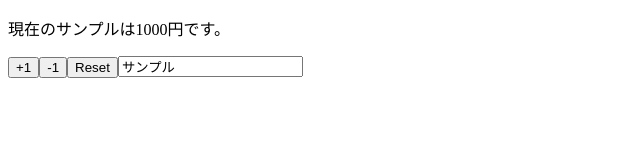
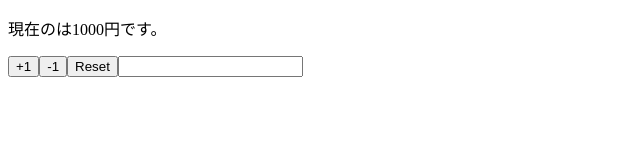
Before and after one commit to nagatake94/react-hooks-101, a React (Create React App) app in the folder react-hooks-101/: page / in a window 1280 px wide. Shown: the top 160 px of the page, without its empty margins (0-640 px from the left). Built offline with nearby package versions, Linux system fonts and the light colour scheme.

Commit message:
implement object state

```diff
--- a/react-hooks-101/src/App.js
+++ b/react-hooks-101/src/App.js
@@ -2,26 +2,21 @@ import React, { useState } from 'react';
 
 const App = props => {
 
-  const [name, setName] = useState(props.name);
-  const [price, setPrice] = useState(props.price);
-
-  const reset = () => {
-    setPrice(props.price);
-    setName(props.name);
-  }
+  const [state, setState] = useState(props);
+  const {name, price} = state;
 
   return (
     <React.Fragment>
-      <p>現在の{name}は{price}円です。</p>
-      <button onClick={() => setPrice(price + 1)}>+1</button>
-      <button onClick={() => setPrice(price - 1)}>-1</button>
-      <button onClick={reset}>Reset</button>
-      <input value={name}　onChange = {e => setName(e.target.value)} />
+      <p>現在の{state.name}は{price}円です。</p>
+      <button onClick={() => setState({...state, price: price + 1})}>+1</button>
+      <button onClick={() => setState({...state, price: price - 1})}>-1</button>
+      <button onClick={() => setState(props)}>Reset</button>
+      <input value={state.name}　onChange = {e => setState({...state, name: e.target.value})} />
     </React.Fragment>);
 };
 
 App.defaultProps = {
-  name : "サンプル",
+  name : "",
   price: 1000
 }
 
```
